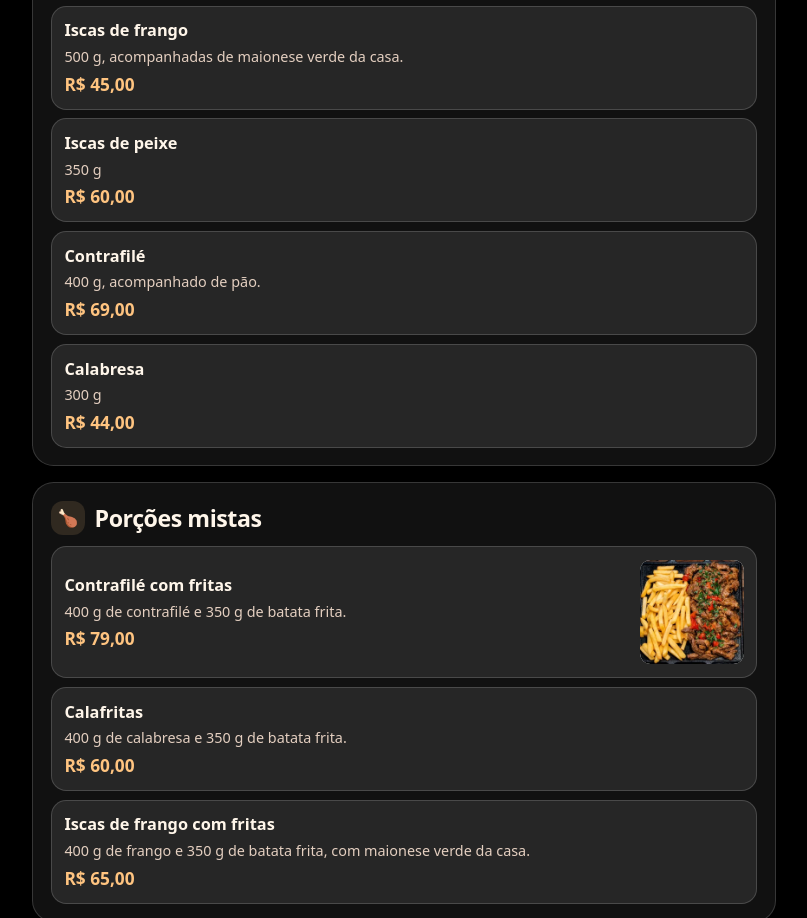
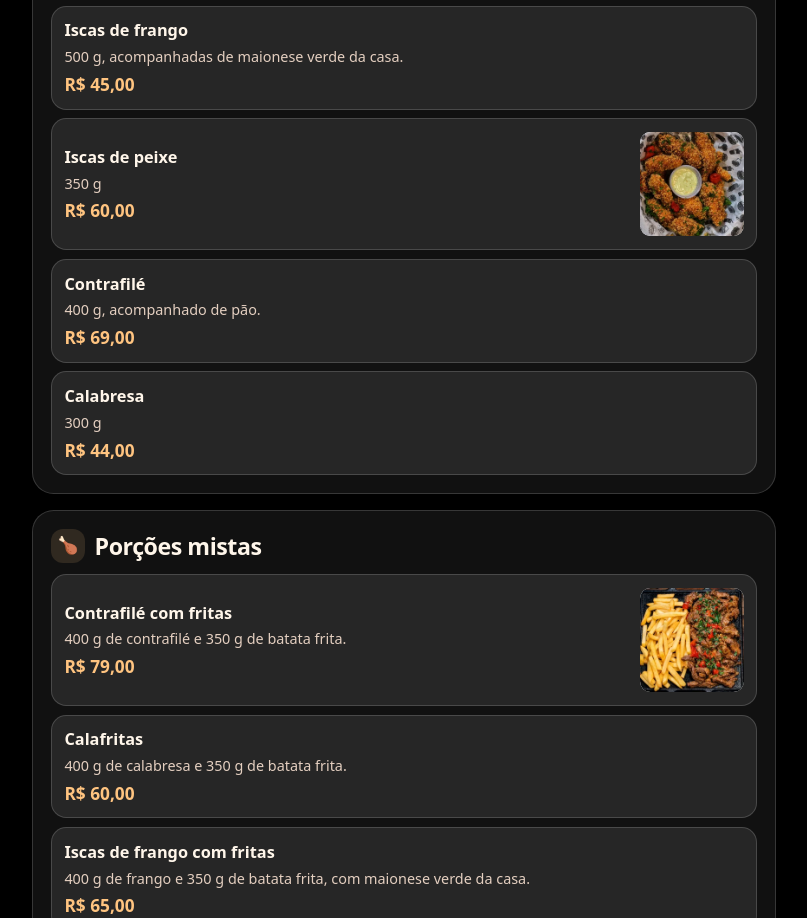
Before and after one commit to leoslassis/cardapio-arena-rk, a plain HTML site: page cardapio/index.html in a window 1280 px wide. Shown: the part 1587-2505 px from the top of the page, without its empty margins (236-1043 px from the left). Drawn offline with Linux system fonts and the light colour scheme.

Commit message:
Inclui foto das iscas de peixe

```diff
--- a/cardapio/index.html
+++ b/cardapio/index.html
@@ -175,7 +175,7 @@
       <article><div><h3>Batata frita</h3><p>500 g de batata frita, acompanhada de molho de maionese da casa.</p><strong>R$ 35,00</strong></div></article>
       <article class="with-photo"><div><h3>Batata com cheddar e bacon</h3><p>500 g de batata frita com cheddar e bacon.</p><strong>R$ 45,00</strong></div><img src="../imagens/porcoes/batata-com-cheddar-e-bacon.webp" alt="" width="240" height="240" loading="lazy" decoding="async"></article>
       <article><div><h3>Iscas de frango</h3><p>500 g, acompanhadas de maionese verde da casa.</p><strong>R$ 45,00</strong></div></article>
-      <article><div><h3>Iscas de peixe</h3><p>350 g</p><strong>R$ 60,00</strong></div></article>
+      <article class="with-photo"><div><h3>Iscas de peixe</h3><p>350 g</p><strong>R$ 60,00</strong></div><img src="../imagens/porcoes/iscas-de-peixe.webp" alt="" width="240" height="240" loading="lazy" decoding="async"></article>
       <article><div><h3>Contrafilé</h3><p>400 g, acompanhado de pão.</p><strong>R$ 69,00</strong></div></article>
       <article><div><h3>Calabresa</h3><p>300 g</p><strong>R$ 44,00</strong></div></article>
     </section>
```
Also changed, not shown: imagens/porcoes/iscas-de-peixe.webp (added).
